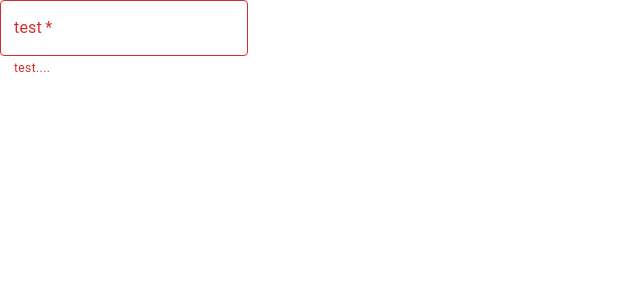
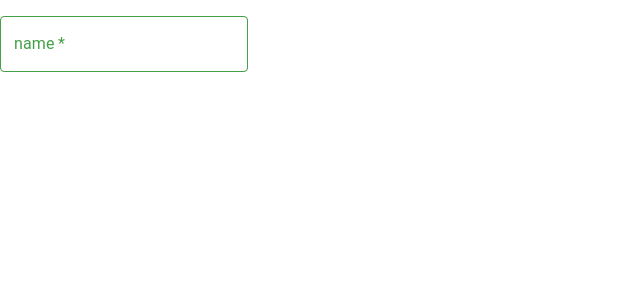
Before and after one commit to MmdSparrow/webiste-personalWeb, a React (Create React App) app: page / in a window 1280 px wide. Shown: the top 300 px of the page, without its empty margins (0-640 px from the left). Built offline with nearby package versions, Linux system fonts and the light colour scheme.

Commit message:
color set finally

```diff
--- a/src/App.css
+++ b/src/App.css
@@ -36,3 +36,7 @@
     transform: rotate(360deg);
   }
 }
+
+.test__label{
+  color: #43A047 !important;
+}
--- a/src/App.js
+++ b/src/App.js
@@ -1,5 +1,6 @@
 import './App.css';
-import BasicTextField from "./components/Input/TextField";
+import AAbasicTextField from "./components/Input/TextField";
+// import StateTextFields from "./components/Input/TextArea";
 
 function App() {
   return (
@@ -17,9 +18,17 @@ function App() {
       //   <basicTextField/>
       // </div>
       // basicTextField()
+
+
       <div>
-        <BasicTextField/>
+         {/*<AbasicTextField isValid={true} label="name"/>*/}
+         <AAbasicTextField isValid={true} label="name"/>
+         {/*<AbasicTextField isValid={false} label="name" message="invalid entity."/>*/}
       </div>
+
+      // <div>
+      //     <StateTextFields/>
+      // </div>
 
   );
 }
--- a/src/components/Input/TextField.js
+++ b/src/components/Input/TextField.js
@@ -1,6 +1,9 @@
 import * as React from 'react';
 // import React,{Component} from 'react';
 import TextField from '@mui/material/TextField';
+import { alpha, styled } from '@mui/material/styles';
+import '../../App.css'
+import {createTheme, makeStyles, withStyles} from "@material-ui/core";
 
 // import PropTypes from  'prop-types'
 
@@ -41,13 +44,46 @@ import TextField from '@mui/material/TextField';
 //         </div>
 //     );
 // }
-const BasicTextField=(props)=>{
-    return (
-        <div>
-            <TextField error required id="outlined-d" label="test" variant="outlined" helperText="test...." />
-        </div>
-    );
+
+const CssTextField = styled(TextField)({
+    '& label.Mui-focused': {
+        color: '#43A047',
+    },
+    '& .MuiInput-underline:after': {
+        borderBottomColor: '#43A047',
+    },
+    '& .MuiOutlinedInput-root': {
+        '& fieldset': {
+            borderColor: '#43A047',
+        },
+        '&:hover fieldset': {
+            borderColor: '#43A047',
+        },
+        '&.Mui-focused fieldset': {
+            borderColor: '#43A047',
+        },
+    },
+});
+
+
+// const classes = useStyles();
+
+const AAbasicTextField=(props)=>{
+
+
+    if(props.isValid){
+        return (
+            <CssTextField required id="outlined-d" label={props.label} variant="outlined" margin="normal" className="test" InputLabelProps={{className:'test__label'}}/>
+        );
+    }
+    else {
+        return (
+            <CssTextField error required id="outlined-d" label={props.label} variant="outlined" helperText={props.message} margin="normal"/>
+        );
+    }
 }
+
+export default AAbasicTextField;
 // const basicTextField = (props)=> {
 //     return (
 //         <div>
@@ -55,7 +91,7 @@ const BasicTextField=(props)=>{
 //         </div>
 //     );
 // }
-export default BasicTextField;
+
 
 
 // textField.propTypes={
```
Also changed, not shown: src/components/Input/TextArea.js (+33 -0 lines).
